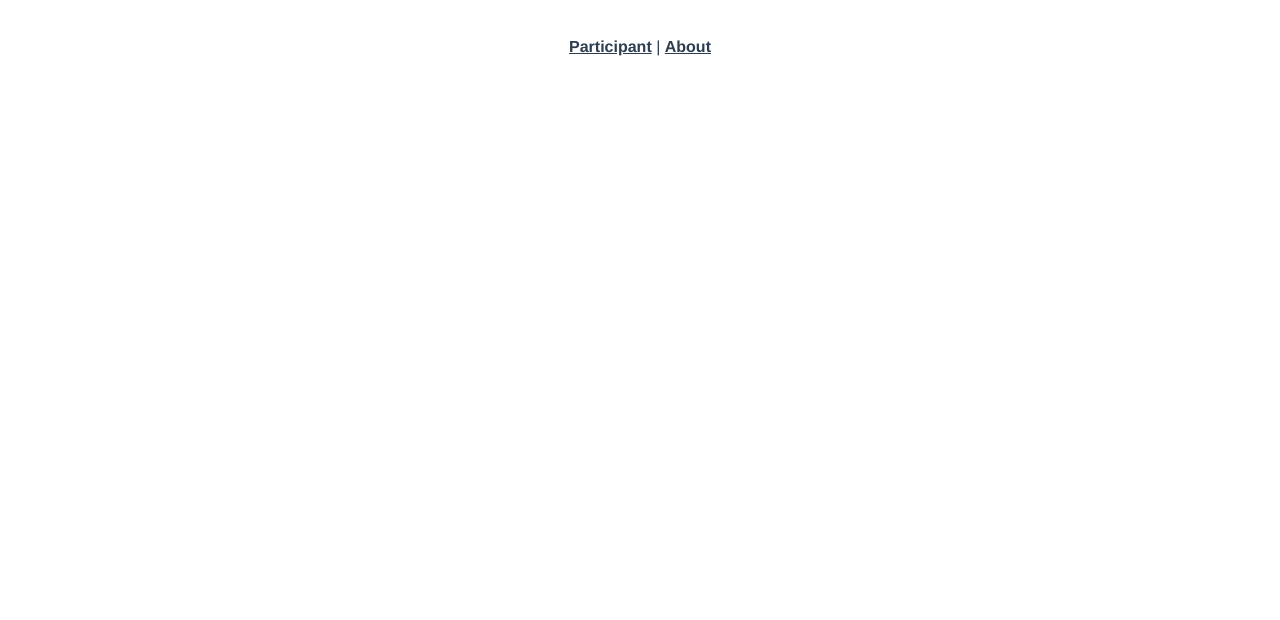
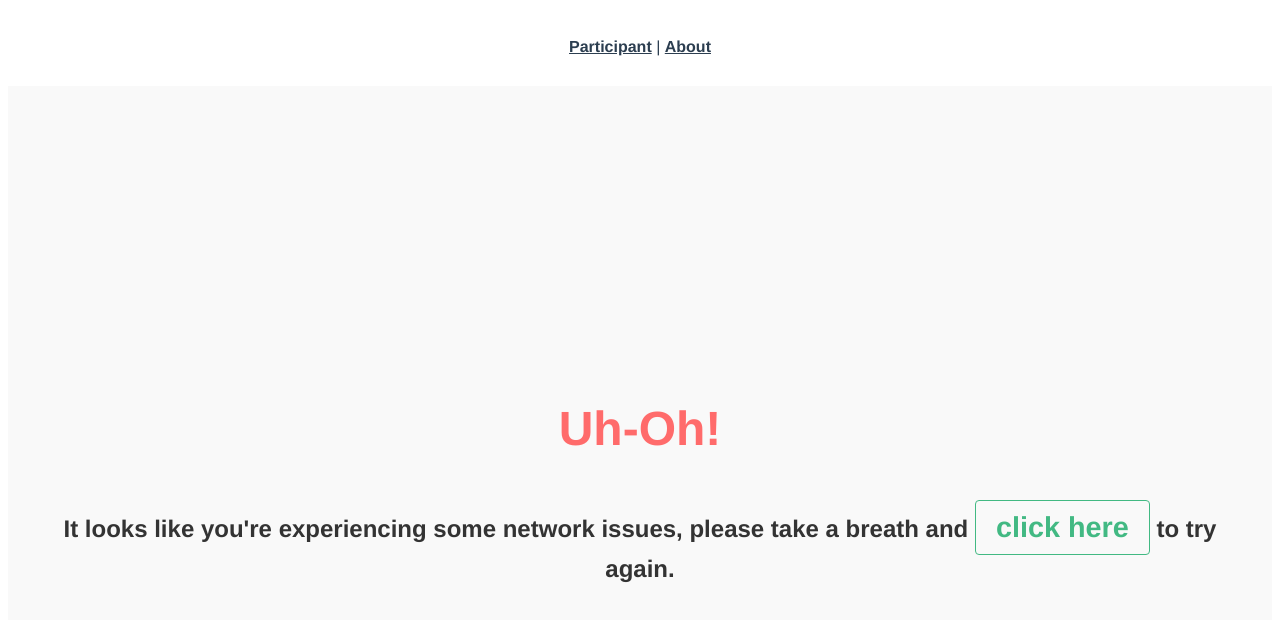
Before and after one commit to sirkittbreaker/713-DAY06-Vue-Participant, a Vue app in the folder 713-frontend/: page /network-error in a window 1280 px wide. Before the commit this address had no page. Shown: the top 620 px of the page. Built offline with nearby package versions, Linux system fonts and the light colour scheme; the HTML template or start-up script is replaced by a standard one.

Commit message:
Implement Error Handler

```diff
--- a/713-frontend/src/router/index.ts
+++ b/713-frontend/src/router/index.ts
@@ -3,6 +3,8 @@
 import ParticipantLayoutView from '@/views/participant/LayoutView.vue'
 import ParticipantDetailView from '@/views/participant/DetailView.vue'
 import ParticipantEditView from '@/views/participant/EditView.vue'
+import NotFoundView from '@/views/NotFoundView.vue'
+import NetworkErrorView from '@/views/NetworkErrorView.vue'
 
 const router = createRouter({
   history: createWebHistory(import.meta.env.BASE_URL),
@@ -23,6 +25,24 @@
       // which is lazy-loaded when the route is visited.
       component: () => import('../views/AboutView.vue'),
     },
+    {
+      path: '/network-error',
+      name: 'network-error-view',
+      component: NetworkErrorView,
+    },
+
+    {
+      path: '/404/:resource',
+      name: '404-resource-view',
+      component: NotFoundView,
+      props: true,
+    },
+    {
+      path: '/:catchAll(.*)',
+      name: 'not-found',
+      component: NotFoundView,
+    },
+
     {
       path: '/participant/:id',
       name: 'participant-layout-view',
--- /dev/null
+++ b/713-frontend/src/views/NetworkErrorView.vue
@@ -0,0 +1,54 @@
+<template>
+  <div class="network-error">
+    <h1>Uh-Oh!</h1>
+    <h3>
+      It looks like you're experiencing some network issues, please take a breath and
+      <a href="#" @click="$router.go(-1)">click here</a> to try again.
+    </h3>
+  </div>
+</template>
+
+<style scoped>
+.network-error {
+  display: flex;
+  flex-direction: column;
+  align-items: center;
+  justify-content: center;
+  height: 100vh;
+  text-align: center;
+  background-color: #f9f9f9;
+  padding: 20px;
+  box-sizing: border-box;
+}
+
+.network-error h1 {
+  font-size: 3em;
+  margin-bottom: 20px;
+  color: #ff6b6b;
+}
+
+.network-error h3 {
+  font-size: 1.5em;
+  margin-bottom: 20px;
+  color: #333;
+}
+
+.network-error a {
+  display: inline-block;
+  font-size: 1.2em;
+  color: #42b983;
+  text-decoration: none;
+  border: 1px solid #42b983;
+  padding: 10px 20px;
+  border-radius: 4px;
+  transition:
+    background-color 0.3s,
+    color 0.3s;
+  white-space: nowrap;
+}
+
+.network-error a:hover {
+  background-color: #42b983;
+  color: #fff;
+}
+</style>
--- /dev/null
+++ b/713-frontend/src/views/NotFoundView.vue
@@ -0,0 +1,60 @@
+<script setup lang="ts">
+import { withDefaults } from 'vue'
+withDefaults(
+  defineProps<{
+    resource: string
+  }>(),
+  {
+    resource: 'page',
+  },
+)
+</script>
+
+<template>
+  <div class="not-found">
+    <h1>Oops!</h1>
+    <h3>The {{ resource }} you're looking for is not here.</h3>
+    <router-link :to="{ name: 'participant-list-view' }">Back to the home page</router-link>
+  </div>
+</template>
+
+<style scoped>
+.not-found {
+  display: flex;
+  flex-direction: column;
+  align-items: center;
+  justify-content: center;
+  height: 100vh;
+  text-align: center;
+  background-color: #f9f9f9;
+}
+
+.not-found h1 {
+  font-size: 3em;
+  margin-bottom: 20px;
+  color: #ff6b6b;
+}
+
+.not-found h3 {
+  font-size: 1.5em;
+  margin-bottom: 20px;
+  color: #333;
+}
+
+.not-found a {
+  font-size: 1.2em;
+  color: #42b983;
+  text-decoration: none;
+  border: 1px solid #42b983;
+  padding: 10px 20px;
+  border-radius: 4px;
+  transition:
+    background-color 0.3s,
+    color 0.3s;
+}
+
+.not-found a:hover {
+  background-color: #42b983;
+  color: #fff;
+}
+</style>
--- a/713-frontend/src/views/ParticipantListView.vue
+++ b/713-frontend/src/views/ParticipantListView.vue
@@ -3,6 +3,7 @@
 import ParticipantCard from '@/components/ParticipantCard.vue'
 import ParticipantService from '@/services/ParticipantService'
 import type { Participant } from '@/types'
+import { useRouter } from 'vue-router'
 
 interface PartitipantResponse {
   data: Participant[]
@@ -11,6 +12,7 @@
   page: number
 }
 
+const router = useRouter()
 const participants = ref<Participant[]>([])
 const props = defineProps<Props>()
 const page = computed(() => props.page)
@@ -26,8 +28,8 @@
       participants.value = response.data
       totalPaticipants.value = response.headers['x-total-count']
     })
-    .catch((error) => {
-      console.error('There was an error!', error)
+    .catch(() => {
+      router.push({ name: 'network-error-view' })
     })
 })
 
--- a/713-frontend/src/views/participant/LayoutView.vue
+++ b/713-frontend/src/views/participant/LayoutView.vue
@@ -2,7 +2,9 @@
 import { ref } from 'vue'
 import type { Participant } from '@/types'
 import ParticipantService from '@/services/ParticipantService'
+import { useRouter } from 'vue-router'
 
+const router = useRouter()
 const participant = ref<Participant>()
 const props = defineProps<{ id: string }>()
 const id = Number(props.id)
@@ -12,6 +14,7 @@
   })
   .catch((error) => {
     console.error('There was an error!', error)
+    router.push({ name: '404-resource-view', params: { resource: 'participant' } })
   })
 </script>
 <template>
```
